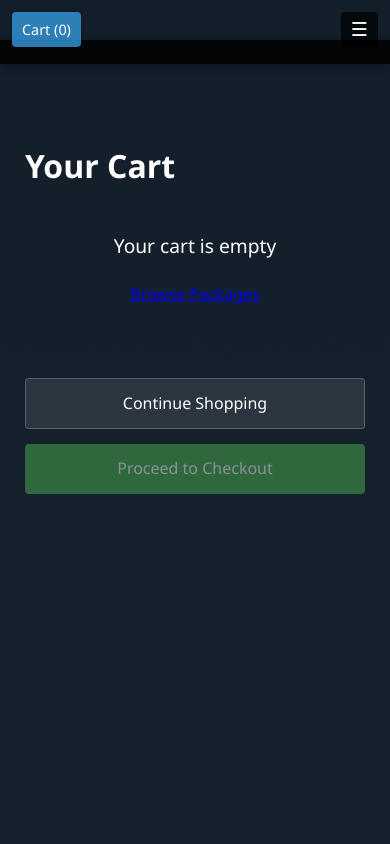
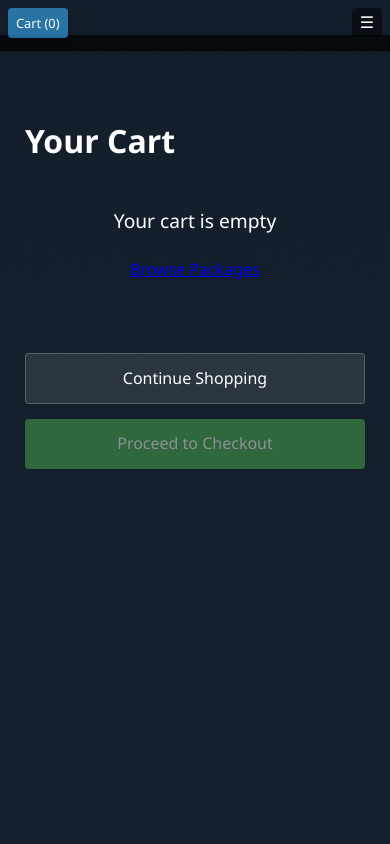
Before and after one commit to cleanfreakdetailz/CleanFreakDetailz, a Flask app: page /cart in a window 390 px wide. Run offline with Flask 3, Linux system fonts and the light colour scheme; data that the repository does not hold is empty.

Commit message:
Update site

```diff
--- a/templates/base.html
+++ b/templates/base.html
@@ -33,65 +33,67 @@
     .menu-toggle {
       display: none;
       position: fixed;
-      top: 15px;
-      right: 15px;
-      background: rgba(0,0,0,0.7);
+      top: 10px;
+      right: 10px;
+      background: rgba(0,0,0,0.5);
       color: white;
       border: none;
       border-radius: 4px;
-      padding: 8px 12px;
+      padding: 6px 10px;
       z-index: 1001;
       cursor: pointer;
-      font-size: 1.2rem;
+      font-size: 1.1rem;
     }
 
     /* Mobile Cart Button - Always visible on mobile */
     .mobile-cart-btn {
       display: none;
       position: fixed;
-      top: 15px;
-      left: 15px;
-      background: rgba(52, 152, 219, 0.8);
+      top: 10px;
+      left: 10px;
+      background: rgba(52, 152, 219, 0.7);
       color: white;
       border: none;
       border-radius: 4px;
-      padding: 8px 12px;
+      padding: 6px 10px;
       z-index: 1001;
       cursor: pointer;
-      font-size: 1rem;
+      font-size: 0.9rem;
       font-weight: 500;
       text-decoration: none;
-      box-shadow: 0 2px 5px rgba(0,0,0,0.3);
+      box-shadow: 0 2px 5px rgba(0,0,0,0.2);
     }
 
     nav {
       position: fixed;
       top: 0;
       width: 100%;
-      background: rgba(0, 0, 0, 0.85);
-      padding: 15px 20px;
+      background: rgba(0, 0, 0, 0.7); /* More transparent */
+      padding: 10px 15px;
       display: flex;
       justify-content: center;
       align-items: center;
-      gap: 20px;
+      gap: 15px;
       z-index: 1000;
-      box-shadow: 0 2px 10px rgba(0, 0, 0, 0.3);
+      box-shadow: 0 2px 10px rgba(0, 0, 0, 0.2);
+      backdrop-filter: blur(5px);
+      -webkit-backdrop-filter: blur(5px);
     }
 
     nav a {
       text-decoration: none;
       color: white;
-      padding: 8px 15px;
-      border-radius: 5px;
+      padding: 6px 12px;
+      border-radius: 4px;
       transition: all 0.3s ease;
       font-weight: 500;
-      font-size: 1rem;
+      font-size: 0.9rem;
       white-space: nowrap;
     }
 
     nav a:hover {
       background: rgba(255, 255, 255, 0.15);
-      transform: translateY(-2px);
+      transform: translateY(-1px);
     }
 
     #cart-link {
@@ -106,7 +108,7 @@
     }
 
     .content {
-      margin-top: 70px;
+      margin-top: 50px; /* Reduced to account for smaller nav */
       padding: 20px;
       flex: 1;
       width: 100%;
@@ -126,23 +128,23 @@
 
       nav {
         flex-direction: column;
-        padding: 15px;
+        padding: 10px;
         height: auto;
-        max-height: 70px;
+        max-height: 50px; /* Smaller collapsed height */
         overflow: hidden;
         transition: max-height 0.4s ease;
-        margin-top: 45px; /* Space for the mobile cart button */
+        margin-top: 40px; /* Space for the mobile cart button */
       }
 
       nav.expanded {
-        max-height: 500px;
+        max-height: 350px;
       }
 
       nav a {
         width: 100%;
         text-align: center;
-        padding: 12px;
-        margin: 4px 0;
+        padding: 10px;
+        margin: 3px 0;
         display: none;
       }
 
@@ -156,7 +158,7 @@
       }
 
       .content {
-        margin-top: 120px; /* Adjusted for mobile cart button + nav */
+        margin-top: 95px; /* Adjusted for mobile cart button + nav */
         padding: 15px;
       }
     }
@@ -164,30 +166,31 @@
     /* Small mobile devices */
     @media (max-width: 480px) {
       nav {
-        padding: 12px;
-        margin-top: 40px;
+        padding: 8px;
+        margin-top: 35px;
       }
 
       .menu-toggle {
-        top: 12px;
-        right: 12px;
-        padding: 6px 10px;
+        top: 8px;
+        right: 8px;
+        padding: 5px 8px;
+        font-size: 1rem;
       }
 
       .mobile-cart-btn {
-        top: 12px;
-        left: 12px;
-        padding: 6px 10px;
-        font-size: 0.9rem;
+        top: 8px;
+        left: 8px;
+        padding: 5px 8px;
+        font-size: 0.8rem;
       }
 
       nav a {
-        padding: 10px;
-        font-size: 0.9rem;
+        padding: 8px;
+        font-size: 0.85rem;
       }
 
       .content {
-        margin-top: 110px;
+        margin-top: 85px;
         padding: 10px;
       }
     }
@@ -195,13 +198,13 @@
     /* Tablet and larger screens */
     @media (min-width: 769px) and (max-width: 1024px) {
       nav {
-        gap: 15px;
-        padding: 12px 15px;
+        gap: 12px;
+        padding: 10px 12px;
       }
 
       nav a {
-        padding: 8px 12px;
-        font-size: 0.95rem;
+        padding: 6px 10px;
+        font-size: 0.85rem;
       }
 
       /* Hide mobile cart button on tablet/desktop */
```
